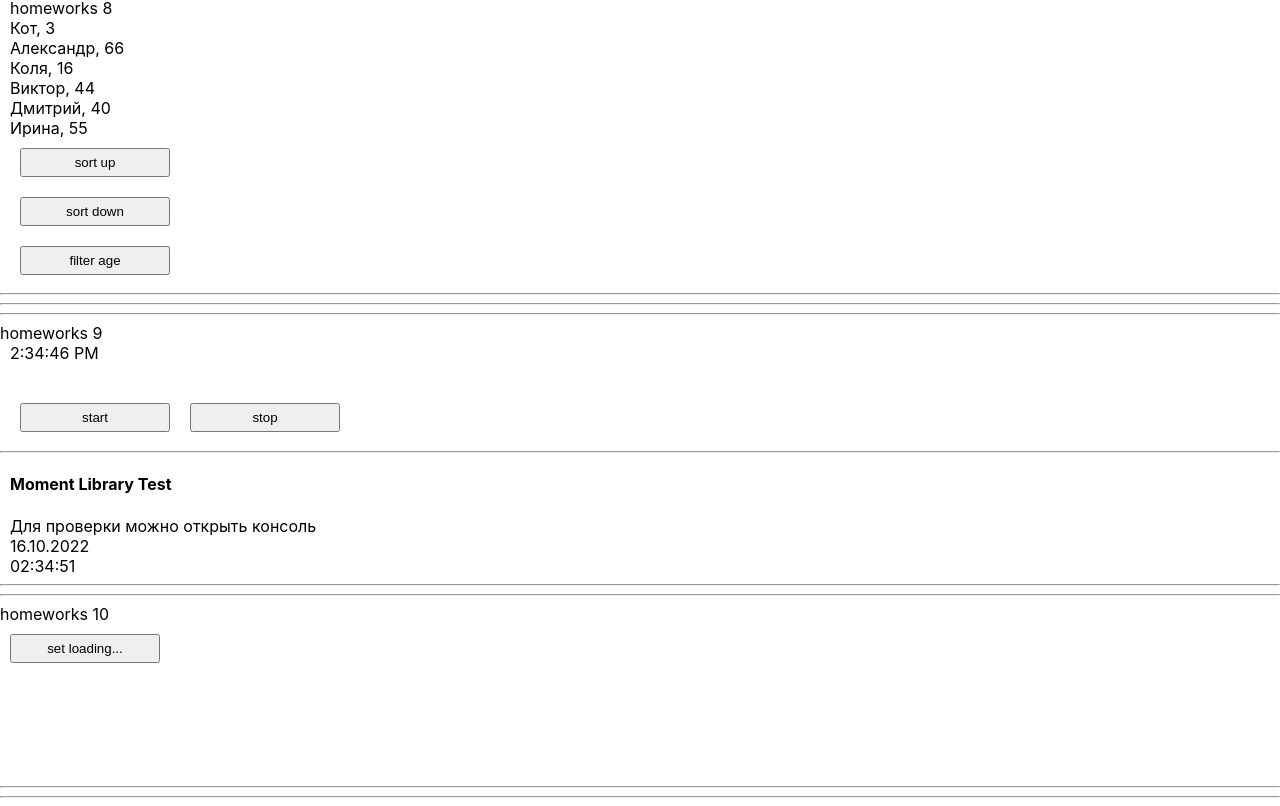
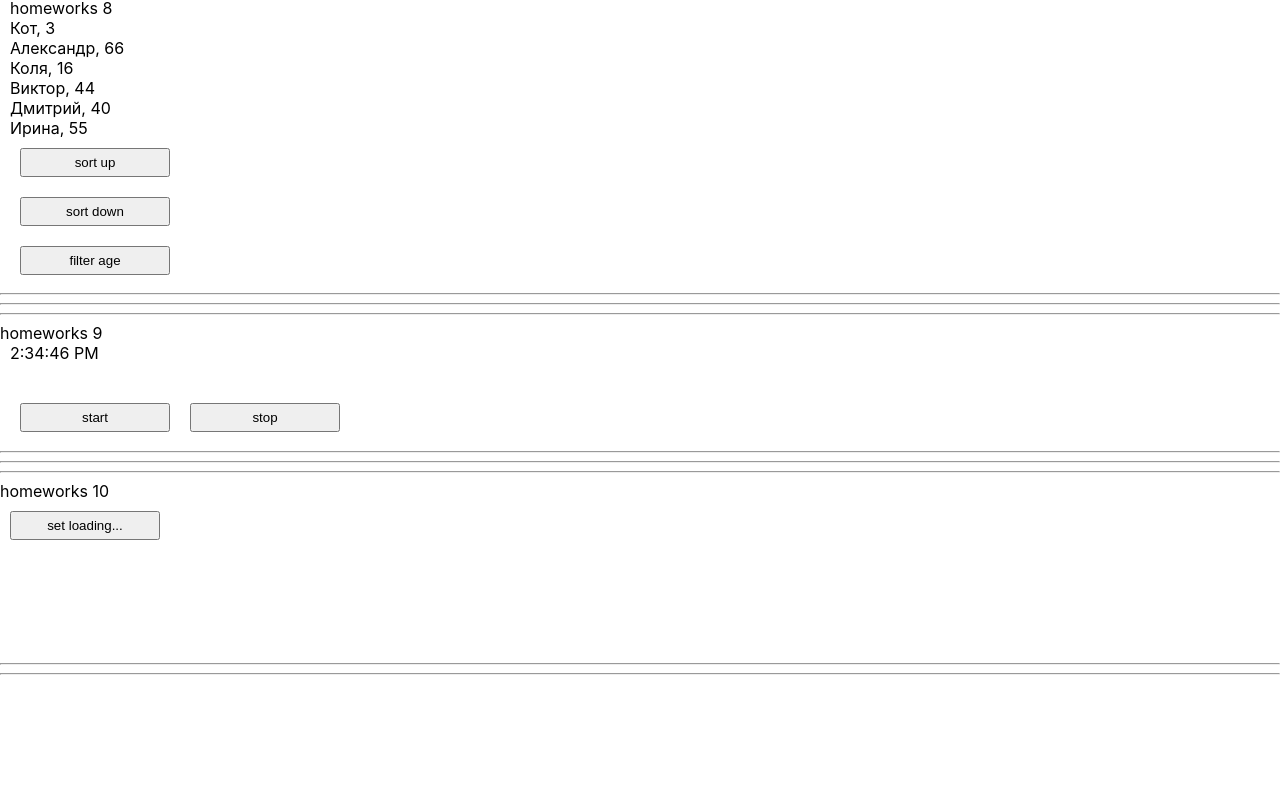
Before and after one commit to Crash2022/Samurai-Homeworks, a React (Create React App) app: page /#/pre-junior in a window 1280 px wide. Shown: the part 1577-2383 px from the top of the page. After the commit the page ends 2260 px from the top, so only its background shows below. Built offline with nearby package versions, Linux system fonts and the light colour scheme.

Commit message:
need to add clear to timer hw9 alt

```diff
--- a/src/p2-homeworks/h10/HW10.tsx
+++ b/src/p2-homeworks/h10/HW10.tsx
@@ -1,4 +1,4 @@
-import React, {useState} from 'react'
+import React from 'react'
 import SuperButton from '../h4/common/c2-SuperButton/SuperButton'
 import {useDispatch, useSelector} from "react-redux";
 import {AppStoreType} from "./bll/store";
--- a/src/p2-homeworks/h9/AlternativeClock.tsx
+++ b/src/p2-homeworks/h9/AlternativeClock.tsx
@@ -10,7 +10,12 @@ function AlternativeClock() {
     useEffect(()=> {
         setInterval(()=> {
             setDate(moment());
+            console.log('123')
         }, 1000)
+
+        return () => {
+            //clearInterval
+        }
     },[])
 
     const currentTime = moment().format('hh:mm:ss');
@@ -18,7 +23,6 @@ function AlternativeClock() {
     return (
         <div style={{marginLeft: '10px'}}>
             <h4>Moment Library Test</h4>
-            <div>Для проверки можно открыть консоль</div>
             <div>
                 {moment().format('DD.MM.YYYY')}
             </div>
--- a/src/p2-homeworks/h9/Clock.tsx
+++ b/src/p2-homeworks/h9/Clock.tsx
@@ -10,12 +10,12 @@ function Clock() {
 
     const stop = () => {
         // stop
-        //console.log('clear');
+        console.log('stop');
         clearInterval(timerId);
     }
     const start = () => {
         // start
-        //console.log('start');
+        console.log('start');
         stop();
         const id: number = window.setInterval(() => {
             //setDate &&
--- a/src/p2-homeworks/h9/HW9.tsx
+++ b/src/p2-homeworks/h9/HW9.tsx
@@ -3,6 +3,9 @@ import Clock from './Clock'
 import AlternativeClock from "./AlternativeClock";
 
 function HW9() {
+
+    const show = false;
+
     return (
         <div>
             <hr/>
@@ -13,7 +16,9 @@ function HW9() {
 
             <hr/>
             {/*для личного творчества, могу проверить*/}
-            <AlternativeClock/>
+            {
+                show ? <AlternativeClock/> : ''
+            }
             <hr/>
         </div>
     )
```
